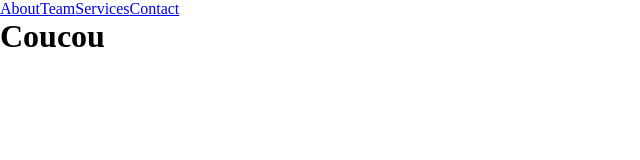
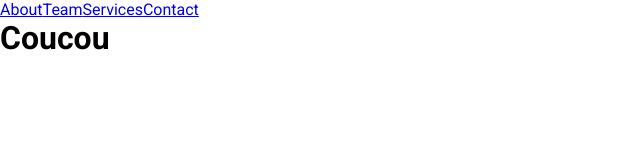
Before and after one commit to Scharlyopitz/CHEYSSOI-PARIS, a React (Vite) app: page / in a window 1280 px wide. Shown: the top 160 px of the page, without its empty margins (0-640 px from the left). Built offline with nearby package versions, Linux system fonts and the light colour scheme.

Commit message:
Ajout de la font Roboto

```diff
--- /dev/null
+++ b/src/sass/base/_fonts.scss
@@ -0,0 +1,3 @@
+// ROBOTO
+
+@import url("https://fonts.googleapis.com/css2?family=Roboto:ital,wght@0,100;0,300;0,400;0,500;0,700;0,900;1,100;1,300;1,400;1,500;1,700;1,900&display=swap");
--- a/src/sass/base/_reset.scss
+++ b/src/sass/base/_reset.scss
@@ -3,3 +3,7 @@
   margin: 0;
   box-sizing: border-box;
 }
+
+body {
+  font-family: "Roboto", sans-serif;
+}
--- a/src/style/style.css
+++ b/src/style/style.css
@@ -1,5 +1,10 @@
+@import url("https://fonts.googleapis.com/css2?family=Roboto:ital,wght@0,100;0,300;0,400;0,500;0,700;0,900;1,100;1,300;1,400;1,500;1,700;1,900&display=swap");
 * {
   padding: 0;
   margin: 0;
   box-sizing: border-box;
+}
+
+body {
+  font-family: "Roboto", sans-serif;
 }/*# sourceMappingURL=style.css.map */
--- a/src/style/style.scss
+++ b/src/style/style.scss
@@ -1 +1,2 @@
 @import "../sass/base/reset";
+@import "../sass/base/fonts";
```
Also changed, not shown: 1 other file (tests, documents, lock files or other folders).
